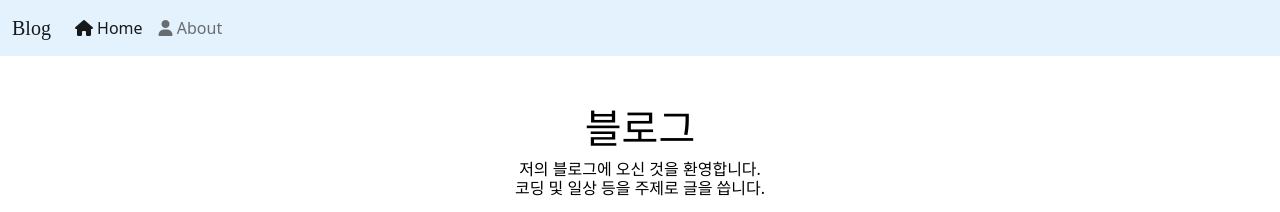
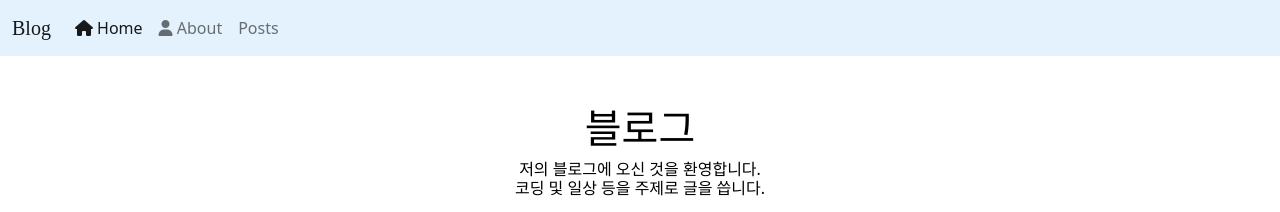
Before and after one commit to happydm09/B, a Jekyll site: the page built from pages/home.md, in a window 1280 px wide. Shown: the top 212 px of the page. Built offline with Jekyll 4.4.1, drawn with Linux system fonts in a browser that asks for light colours; nearby versions of some CDN libraries; some web fonts are replaced; comment, search, counter and statistics services are not loaded.

Commit message:
Update nav.html

```diff
--- a/_includes/nav.html
+++ b/_includes/nav.html
@@ -13,6 +13,9 @@
         <li class="nav-item">
           <a class="nav-link f-color" href="{{site.about-url}}"><i class="fa-solid fa-user"></i> About</a>
         </li>
+        <li class="nav-item">
+          <a class="nav-link f-color" href="/posts">Posts</a>
+        </li>
       </ul>
     </div>
   </div>
```
